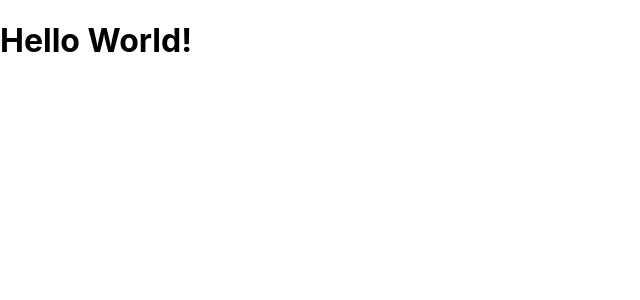
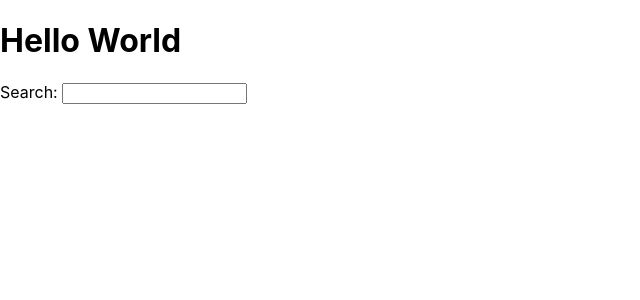
Before and after one commit to DoinaFitchevici/hacker-stories, a React (Create React App) app: page / in a window 1280 px wide. Shown: the top 300 px of the page, without its empty margins (0-640 px from the left). Built offline with nearby package versions, Linux system fonts and the light colour scheme.

Commit message:
Embedded JS in JSX

```diff
--- a/src/App.js
+++ b/src/App.js
@@ -1,9 +1,16 @@
 import * as React from "react";
+
+function getTitle(title) {
+  return title;
+}
 
 function App() {
   return (
     <div>
-      <h1>Hello World!</h1>
+      <h1>Hello {getTitle("World")}</h1>
+
+      <label htmlFor="search">Search: </label>
+      <input id="search" type="text" />
     </div>
   );
 }
```
